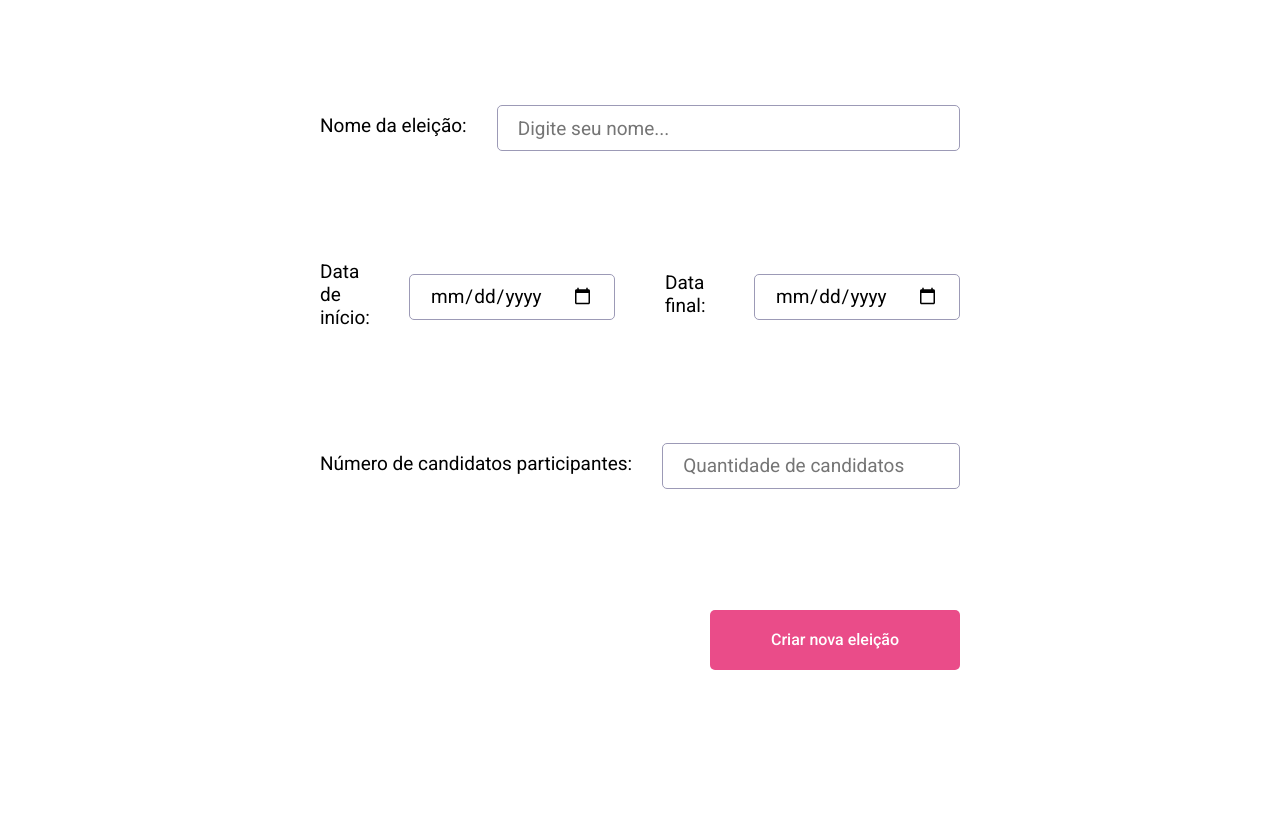
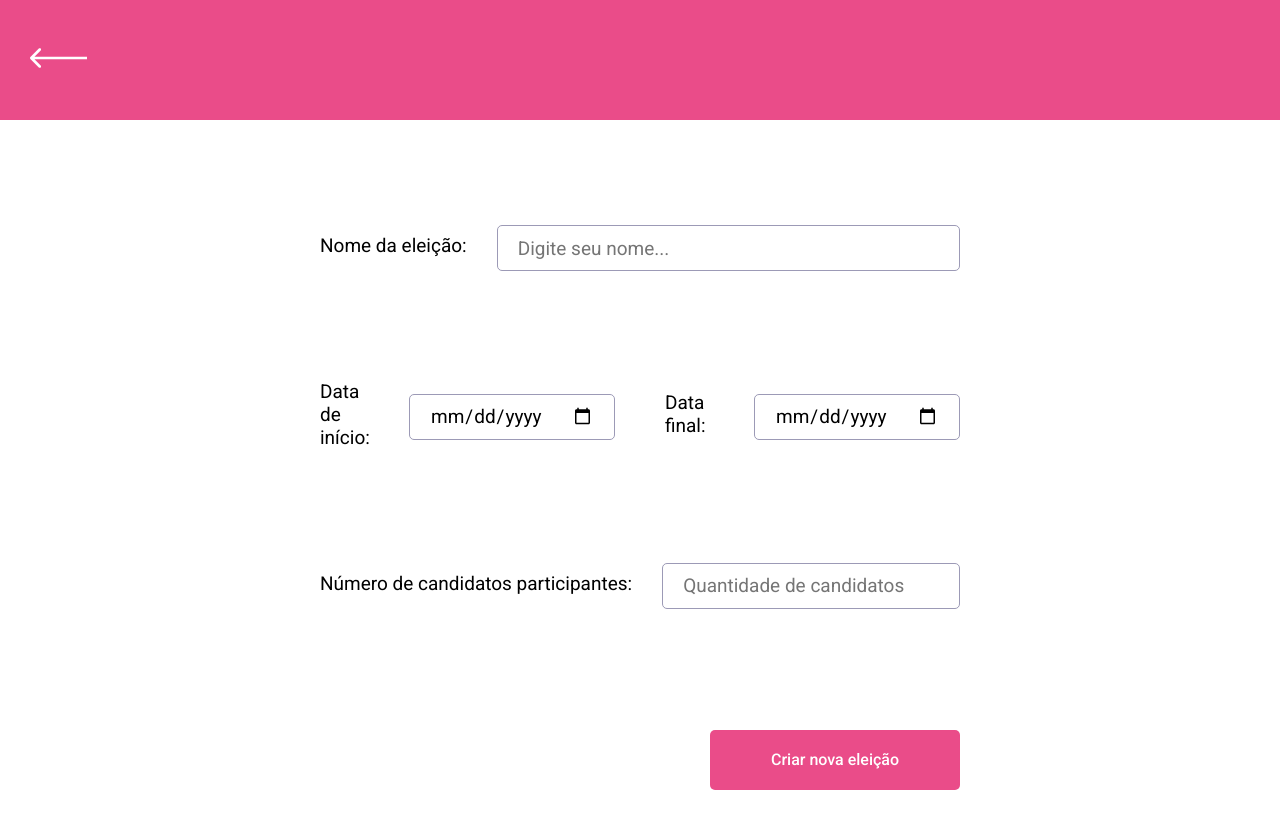
Before and after one commit to KarlaNunes/Selecao-Edital-001-2022-NADIC-IFRN, a React (Vite) app: page /election in a window 1280 px wide. Shown: the top 828 px of the page. Built offline with nearby package versions, Linux system fonts and the light colour scheme.

Commit message:
create header

```diff
--- a/src/components/Election/index.jsx
+++ b/src/components/Election/index.jsx
@@ -1,7 +1,8 @@
-export function Election() {
+export function Election({name}) {
   return (
     <>
-      <h1>A new election was created</h1>
+      {/* <h1>A new election was created</h1> */}
+      <h2>{name}</h2>
     </>
   )
 }
--- /dev/null
+++ b/src/components/Header/index.jsx
@@ -0,0 +1,16 @@
+import './style.css'
+
+import arrowImage from '../../assets/arrow.svg'
+import { Link } from 'react-router-dom'
+
+export function Header() {
+  return (
+    <>
+      <header>
+        <Link to="/">
+          <img src={arrowImage} alt="" />
+        </Link>
+      </header>
+    </>
+  )
+}
--- /dev/null
+++ b/src/components/Header/style.css
@@ -0,0 +1,18 @@
+header {
+  background-color: #EA4C89;
+  height: 120px;
+  display: flex;
+  align-items: center;
+  justify-content: flex-start;
+}
+
+header img {
+  margin-left: 30px;
+  height: 20px;
+  transition: filter 0.2s;
+}
+
+header img:hover {
+  cursor: pointer;
+  filter: brightness(0.4);
+}
--- a/src/pages/CreateElectionPage/index.jsx
+++ b/src/pages/CreateElectionPage/index.jsx
@@ -4,6 +4,7 @@ import { Link, Outlet } from "react-router-dom";
 import { Button } from '../../components/Button'
 import { Candidate } from '../../components/Candidate'
 import { Election } from '../../components/Election';
+import { Header } from '../../components/Header';
 import { ElectionsPage } from '../ElectionsPage';
 import './style.css'
 
@@ -12,6 +13,8 @@ export function CreateElectionPage() {
 
   const [elections, setElections] = useState([])
   const [electionName, setElectionName] = useState('')
+  const [electionDateBegin, setElectionDateBegin] = useState('')
+  const [electionDateEnd, setElectionDateEnd] = useState('')
 
   function handleAddNewCandidate(event) {
     if(event >= 1) {
@@ -21,16 +24,20 @@ export function CreateElectionPage() {
 
   function handleCreateNewElection() {
     const newElection = {
-      name: electionName
+      name: electionName,
+      dateBegin: electionDateBegin,
+      dateEnd: electionDateEnd,
+      participantCandidates: candidates
     }
 
     setElections(prevState => [...prevState,newElection])
-    console.log(elections)
   }
 
 
   return (
     <>
+
+      <Header />
       <form>
         <div className="election-name">
           <label htmlFor="election-name">Nome da eleição:</label>
@@ -44,12 +51,22 @@ export function CreateElectionPage() {
         <div className="date-container">
           <div className="election-date-begin">
             <label htmlFor="date-begin">Data de início: </label>
-            <input type="date" name="date-begin" id="date-begin" />
+            <input
+              type="date"
+              name="date-begin"
+              id="date-begin"
+              onChange={event => setElectionDateBegin(event.target.value)}
+            />
           </div>
 
           <div className="election-date-end">
             <label htmlFor="">Data final: </label>
-            <input type="date" name="date-end" id="date-end" />
+            <input
+              type="date"
+              name="date-end"
+              id="date-end"
+              onChange={event => setElectionDateEnd(event.target.value)}
+            />
           </div>
         </div>
 
@@ -72,14 +89,23 @@ export function CreateElectionPage() {
           })
         }
 
-        <Button
-          title="Criar nova eleição"
-          onClicked={handleCreateNewElection}
-        />
+        {/* <Link to="/vote"> */}
+          <Button
+            title="Criar nova eleição"
+            // onClicked={handleCreateNewElection}
+          />
+
+        {/* </Link> */}
 
         {
           Object.entries(elections).map(() => {
-            return <Election key={Math.random()} />
+            console.log('testing with taylor ', Object.values(elections))
+            // return (
+            //   <Election
+            //     key={Math.random()}
+            //     name={elections[name]}
+            //   />
+            // )
           })
         }
       </form>
--- a/src/pages/ElectionsPage/index.jsx
+++ b/src/pages/ElectionsPage/index.jsx
@@ -1,4 +1,4 @@
-export function ElectionsPage({ numberOfElections }) {
+export function ElectionsPage() {
   const [elections, setElections] = useState([])
   return (
     <>
```
Also changed, not shown: src/components/Candidate/index.jsx (+0 -9 lines), src/assets/arrow.svg (added).
